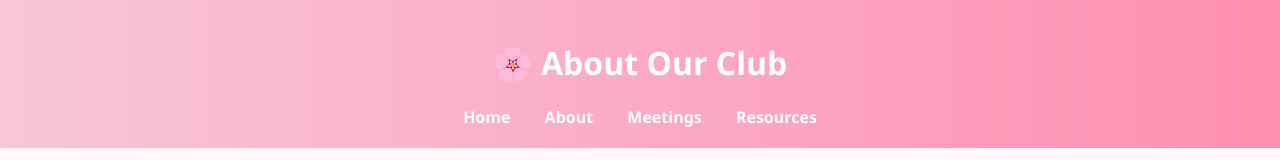
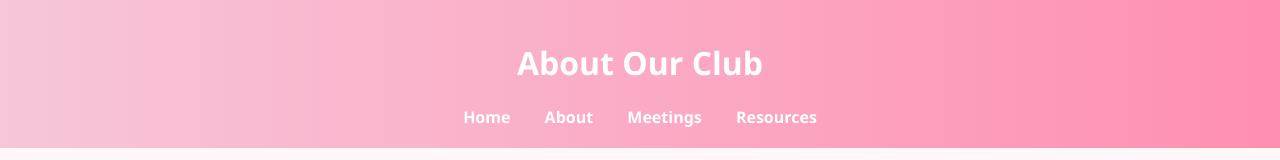
Before and after one commit to willaurum/JLC-Website, a plain HTML site: page about.html in a window 1280 px wide. Shown: the top 160 px of the page. Drawn offline with Linux system fonts and the light colour scheme.

Commit message:
Grammar Edits

```diff
--- a/about.html
+++ b/about.html
@@ -7,7 +7,7 @@
   </head>
   <body>
     <header>
-      <h1>🌸 About Our Club</h1>
+      <h1>About Our Club</h1>
       <nav>
         <a href="index.html">Home</a>
         <a href="about.html">About</a>
```
Also changed, not shown: resources.html (+2 -0 lines).
